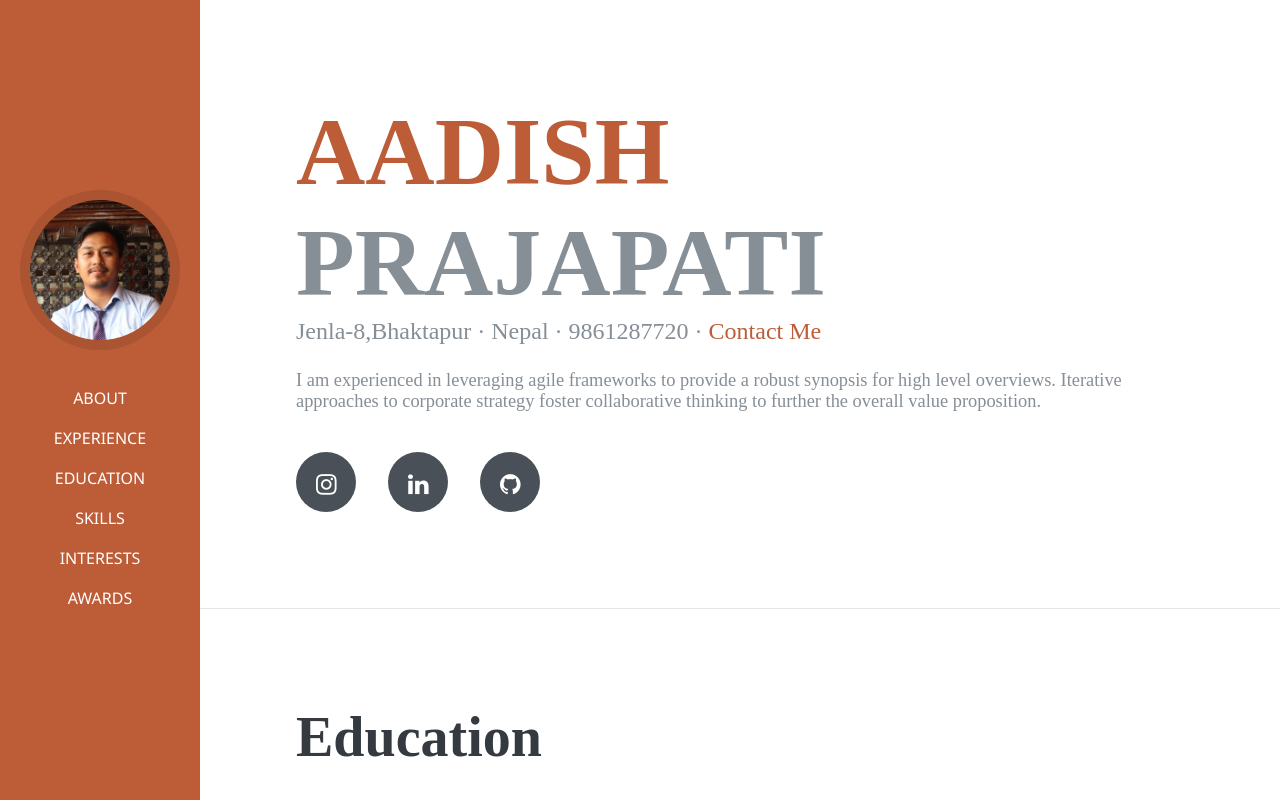
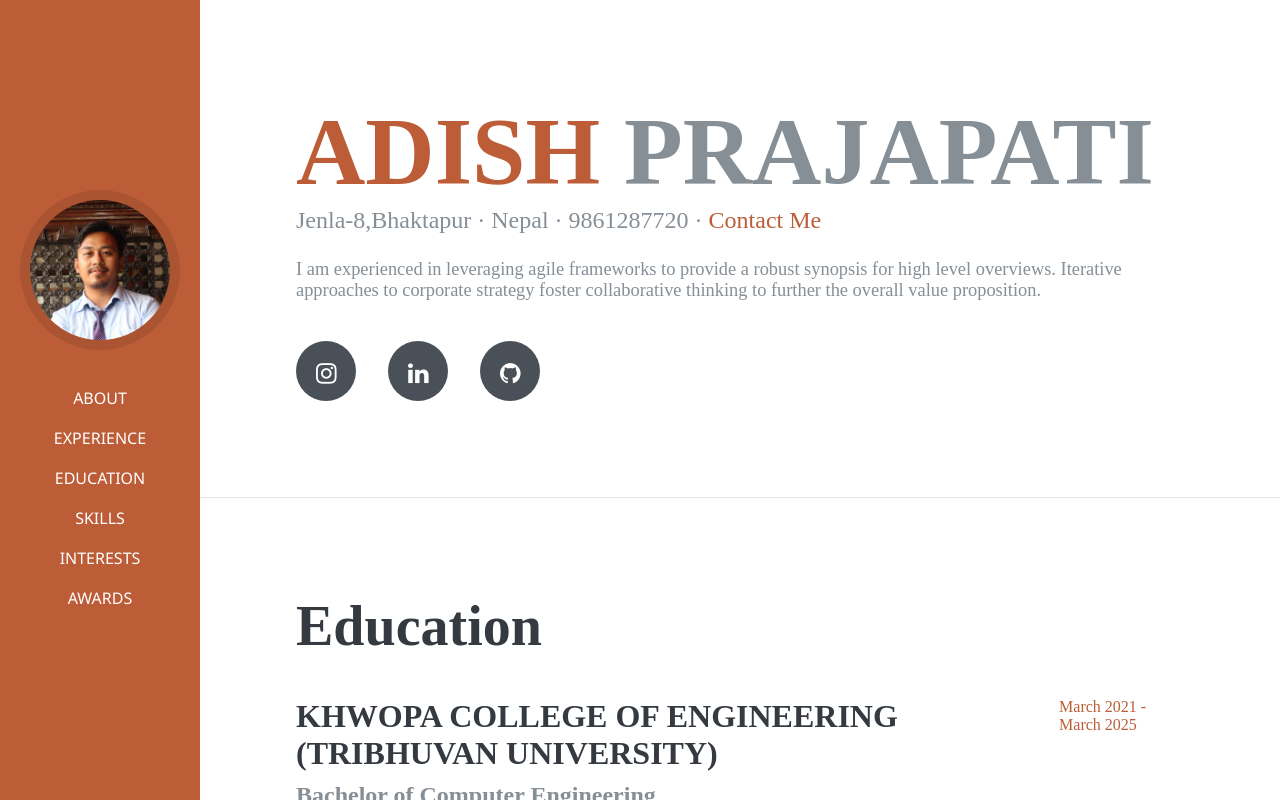
Before and after one commit to aadish-praz/portfolioproject, a plain HTML site: page index.html in a window 1280 px wide. Drawn offline with nearby package versions, Linux system fonts and the light colour scheme.

Commit message:
styles updated

```diff
--- a/index.html
+++ b/index.html
@@ -4,7 +4,7 @@
     <meta charset="UTF-8" />
     <meta name="viewport" content="width=device-width, initial-scale=1.0" />
     <title>Document</title>
-    <link rel="stylesheet" href="/index.css" />
+    <link rel="stylesheet" href="/styles.css" />
     <link
       rel="stylesheet"
       href="https://cdnjs.cloudflare.com/ajax/libs/font-awesome/6.7.1/css/all.min.css"
@@ -45,7 +45,7 @@
         <div id="firstbox">
           <div class="firstbox2">
             <h1 class="name">
-              AADISH <span style="color: #868e96">PRAJAPATI</span>
+              ADISH <span style="color: #868e96">PRAJAPATI</span>
             </h1>
             <div class="location">
               Jenla-8,Bhaktapur · Nepal · 9861287720 ·
```
Also changed, not shown: styles.css (renamed from index.css).
